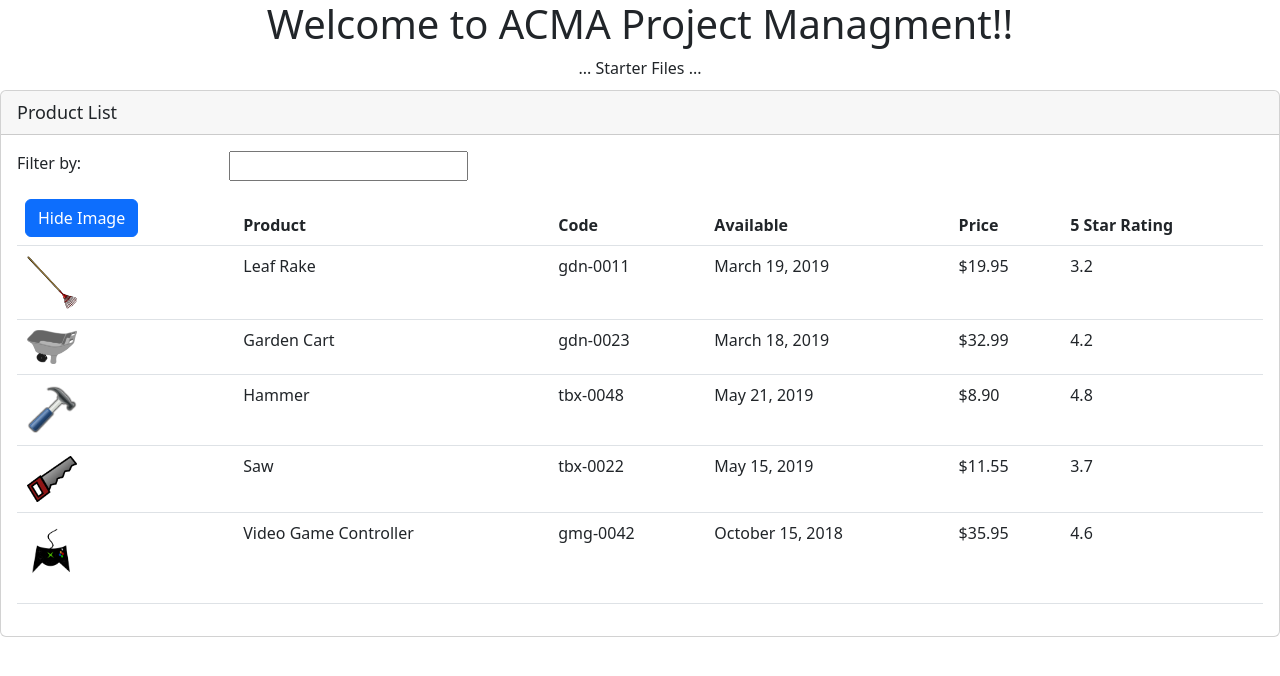
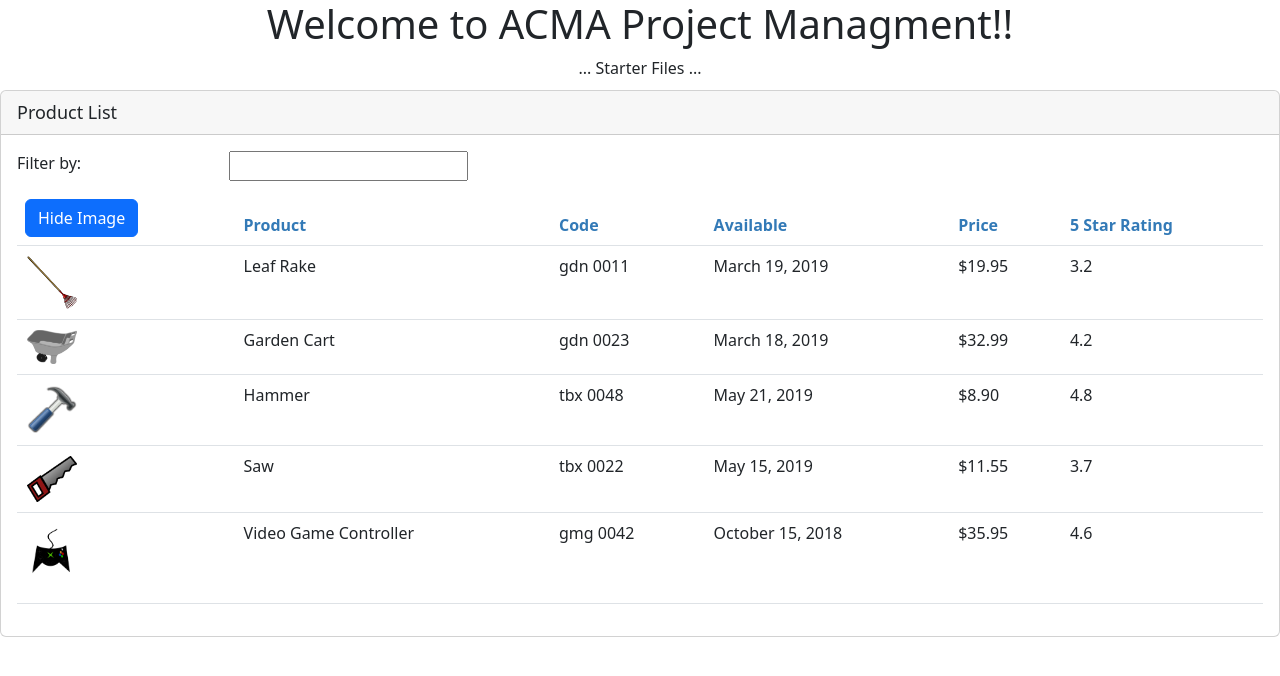
Before and after one commit to FoxGeoff/APM-Start-3-1-23, an Angular app: page / in a window 1280 px wide. Shown: the top 676 px of the page. Built offline with nearby package versions, Linux system fonts and the light colour scheme.

Commit message:
Task: Add custom pipe 'converToSpaces'

```diff
--- a/src/app/app.module.ts
+++ b/src/app/app.module.ts
@@ -4,11 +4,13 @@ import { BrowserModule } from '@angular/platform-browser';
 
 import { AppComponent } from './app.component';
 import { ProductsComponent } from './products/products.component';
+import { ConvertToSpaces } from './shared/convert.to.spaces';
 
 @NgModule({
   declarations: [
     AppComponent,
-    ProductsComponent
+    ProductsComponent,
+    ConvertToSpaces
   ],
   imports: [
     BrowserModule,
--- a/src/app/products/products.component.css
+++ b/src/app/products/products.component.css
@@ -0,0 +1,3 @@
+.thead {
+  color: #337ab7;
+}
--- a/src/app/products/products.component.html
+++ b/src/app/products/products.component.html
@@ -16,7 +16,7 @@
     </div>
     <div class="table-responsive">
       <table class="table" *ngIf="products.length">
-        <thead>
+        <thead class="thead">
           <tr>
             <th>
               <button class="btn btn-primary" (click)="toggleImage()">
@@ -50,10 +50,7 @@
               </a>
               -->
             </td>
-            <td>{{ product.productCode | lowercase }}</td>
-            <!--
             <td>{{ product.productCode | lowercase | convertToSpaces:'-' }}</td>
-            -->
             <td>{{ product.releaseDate }}</td>
             <td>{{ product.price | currency : "USD" : "symbol" : "1.2-2" }}</td>
             <td>
--- /dev/null
+++ b/src/app/shared/convert.to.spaces.ts
@@ -0,0 +1,12 @@
+import { Pipe, PipeTransform } from "@angular/core";
+
+@Pipe({
+  name: 'convertToSpaces'
+})
+export class ConvertToSpaces implements PipeTransform {
+
+  transform(value: string, character: string) {
+    return value.replace(character, ' ');
+  }
+
+}
```
Also changed, not shown: 1 other file (tests, documents, lock files or other folders).
